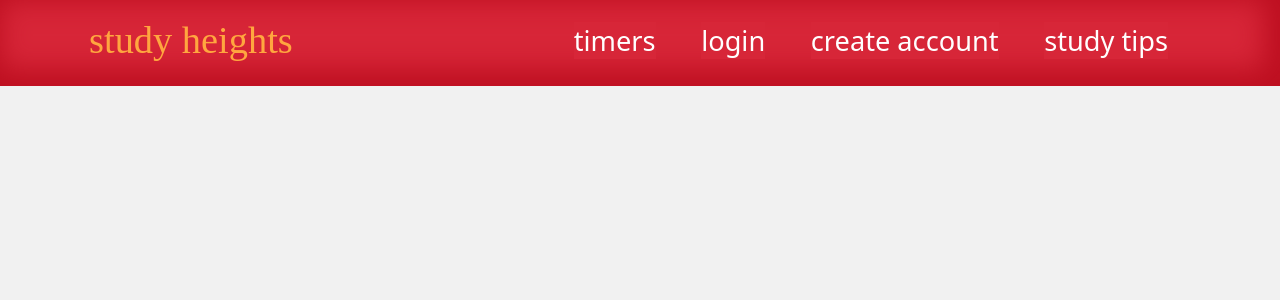
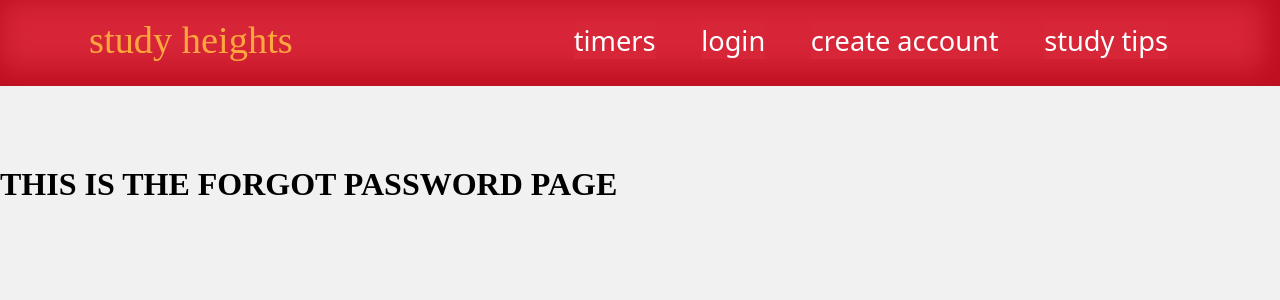
Before and after one commit to val-guedez/study-heights, a React (Vite) app in the folder frontend/: page /login/forgot in a window 1280 px wide. Shown: the top 300 px of the page. Built offline with nearby package versions, Linux system fonts and the light colour scheme; a web font is replaced by a local one.

Commit message:
Added forgot password page

```diff
--- a/frontend/src/App.tsx
+++ b/frontend/src/App.tsx
@@ -5,6 +5,7 @@ import Home from './Home.tsx';
 import Timers from './Timers.tsx';
 import CreateAccount from './CreateAcount.tsx';
 import StudyTips from './StudyTips.tsx';
+import ForgotPassword from './ForgotPassword.tsx';
 
 function App() {
   return (
@@ -24,6 +25,7 @@ function App() {
         <Route path="/create" element={<CreateAccount/>}/>
         <Route path="/timers" element={<Timers/>}/>
         <Route path="/tips" element={<StudyTips/>}/>
+        <Route path="login/forgot" element={<ForgotPassword/>}/>
       </Routes>
     </div>
 
--- /dev/null
+++ b/frontend/src/ForgotPassword.tsx
@@ -0,0 +1,7 @@
+export default function ForgotPassword() {
+  return (
+    <>
+    <h1> THIS IS THE FORGOT PASSWORD PAGE</h1>
+    </>
+  );
+}
--- a/frontend/src/Login.tsx
+++ b/frontend/src/Login.tsx
@@ -2,6 +2,7 @@ import Box from '@mui/material/Box';
 import TextField from '@mui/material/TextField';
 import Button from '@mui/material/Button';
 import styles from './styles/Login.module.css';
+import { Link } from 'react-router-dom';
 
 export default function Login() {
   return (
@@ -18,7 +19,7 @@ export default function Login() {
         >
           <TextField className={styles.inputField} id="username" label="Username" variant="outlined" />
           <TextField className={styles.inputField} id="password" label="Password" variant="outlined" />
-          <p> Forgot password? </p>
+          <Link className={styles.navButton} to='/login/forgot'> Forgot password? </Link>
           <Button variant="contained" id={styles.submitButton}>Submit</Button>
         </Box>
       </div>
```
